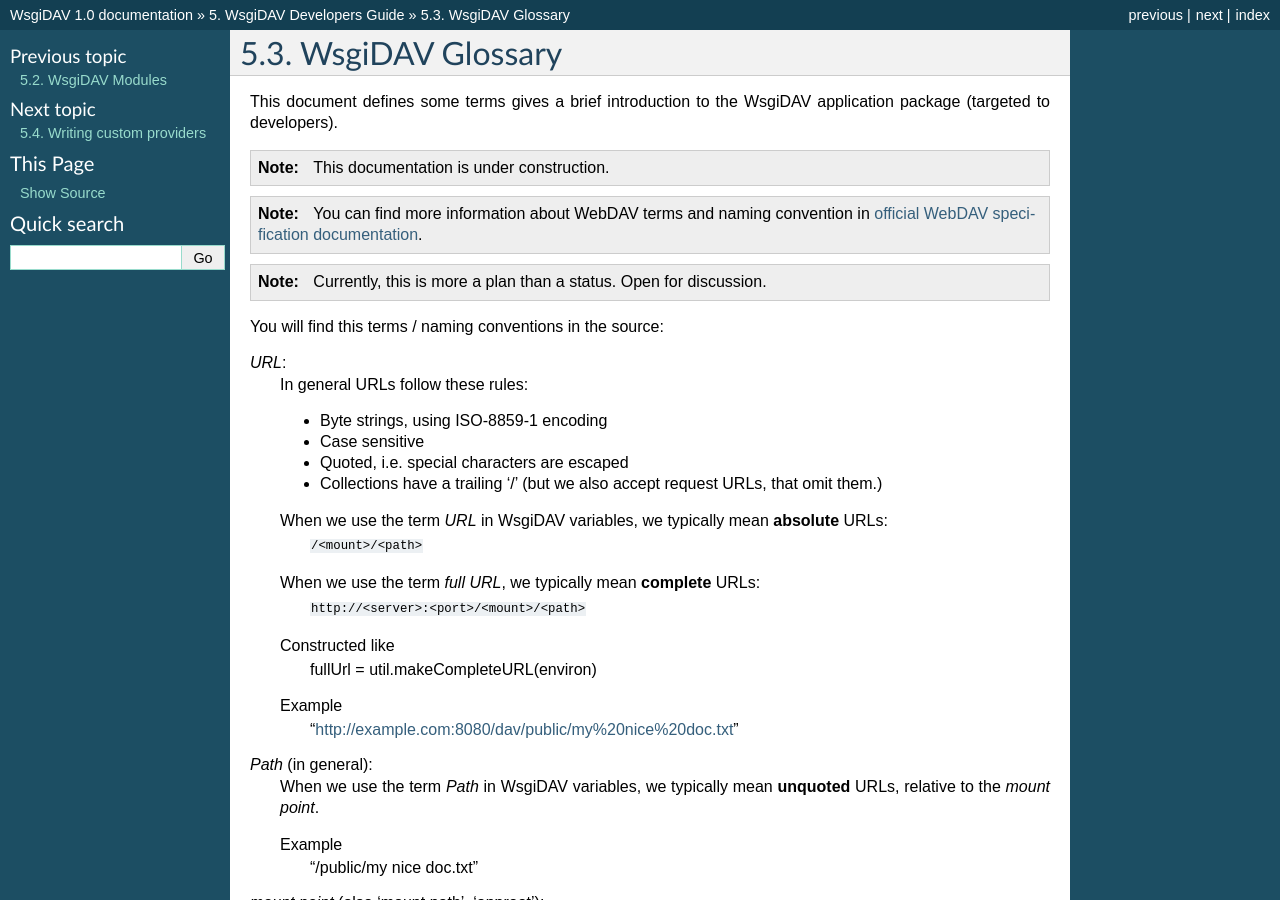
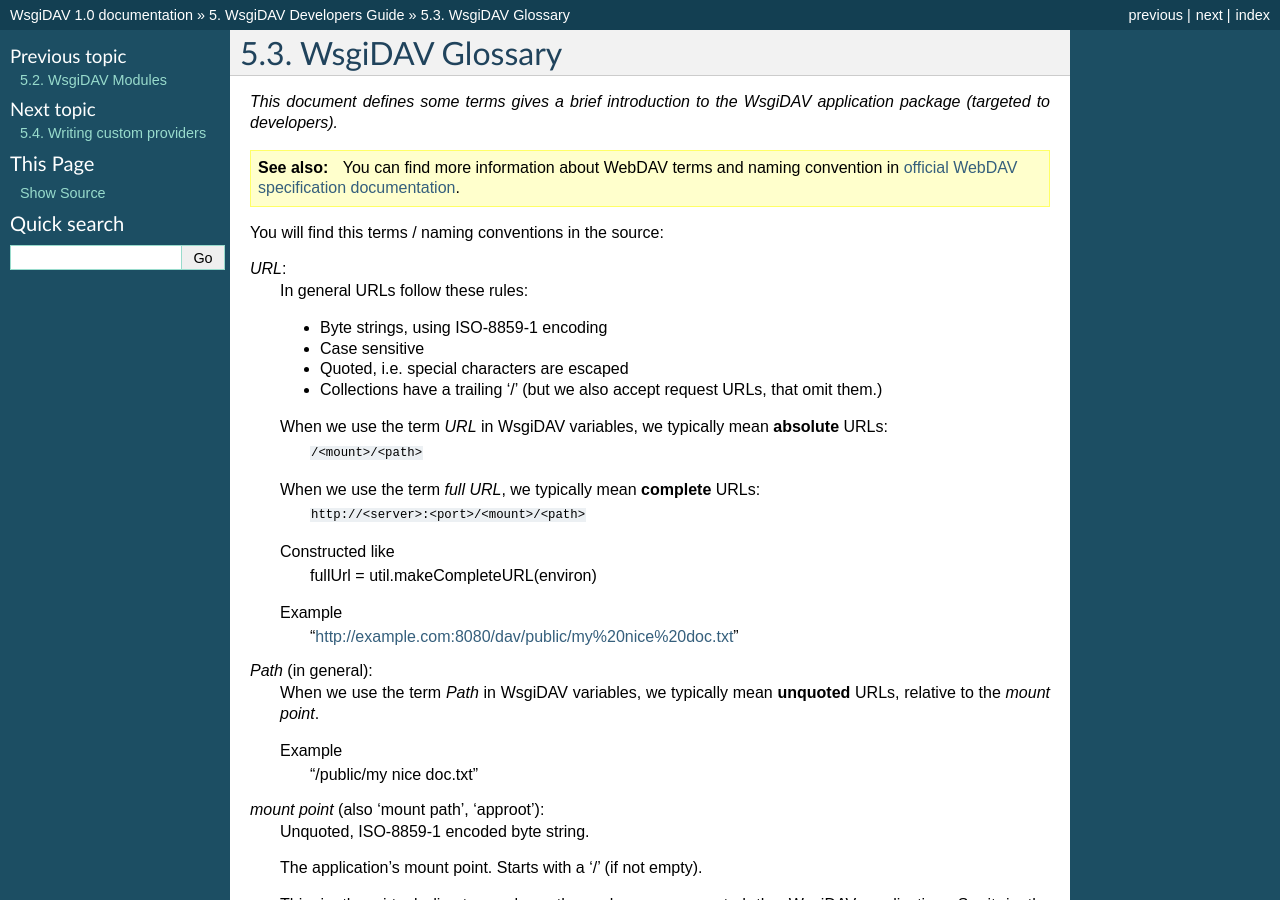
Before and after one commit to mar10/wsgidav, a Sphinx documentation site: the page built from doc/sphinx/develop-glossary.rst, in a window 1280 px wide and 900 px high. Built offline with Sphinx 7.4.7, drawn with Linux system fonts in a browser that asks for light colours.

Commit message:
Release 1.1.0

```diff
--- a/doc/sphinx/api-doc.rst
+++ b/doc/sphinx/api-doc.rst
@@ -2,7 +2,7 @@
  WsgiDAV API Doc
 **************************
 
-TODO: This section gives a brief introduction to the WsgiDAV application package
+This section gives a brief introduction to the WsgiDAV application package
 (targeted to developers).
 
 .. toctree::
--- a/doc/sphinx/develop-glossary.rst
+++ b/doc/sphinx/develop-glossary.rst
@@ -2,18 +2,12 @@
  WsgiDAV Glossary
 ******************
 
-This document defines some terms gives a brief introduction to the WsgiDAV application package
-(targeted to developers).
+*This document defines some terms gives a brief introduction to the WsgiDAV application package
+(targeted to developers).*
 
-.. note::
-   This documentation is under construction.
-
-.. note::
+.. seealso::
    You can find more information about WebDAV terms and naming convention
    in `official WebDAV specification documentation <http://www.webdav.org/specs/rfc4918.html#rfc.section.3>`_.
-
-.. note::
-   Currently, this is more a plan than a status. Open for discussion.
 
 
 You will find this terms / naming conventions in the source:
--- a/doc/sphinx/index.rst
+++ b/doc/sphinx/index.rst
@@ -5,7 +5,7 @@ WsgiDAV Documentation
 #############################
 
 :Project: WsgiDAV, https://github.com/mar10/wsgidav/
-:Copyright: Licensed under :doc:`LICENSE`
+:Copyright: Licensed under `The MIT License<https://raw.github.com/mar10/wsgidav/master/LICENSE>`_
 :Author: Martin Wendt
 :Release: |version|
 :Date: |today|
--- a/doc/sphinx/run-access.rst
+++ b/doc/sphinx/run-access.rst
@@ -4,9 +4,6 @@
 
 *This document describes, how a WsgiDAV server can be accessed with different
 clients.*
-
-See separate documents for information on :doc:`run-install` and
-:doc:`run-configure`.
 
 WsgiDAV was tested with these clients
 
--- a/doc/sphinx/run-configure-pylons.rst
+++ b/doc/sphinx/run-configure-pylons.rst
@@ -5,7 +5,6 @@
 
 .. toctree::
    :maxdepth: 1
-
 
 This example shows how configure a Pylons application, so that URLs starting
 with `/dav/...` are handled by WsgiDAV. (Tested with Pylons 0.9.7)
--- a/wsgidav/version.py
+++ b/wsgidav/version.py
@@ -4,4 +4,4 @@ Current WsgiDAV version number.
 http://peak.telecommunity.com/DevCenter/setuptools#specifying-your-project-s-version
 http://peak.telecommunity.com/DevCenter/setuptools#tagging-and-daily-build-or-snapshot-releases
 """
-__version__ = "1.1.0.pre"
+__version__ = "1.1.0"
```
Also changed, not shown: other parts of doc/sphinx/run-access.rst (+0 -2 lines), CHANGELOG.md (+1 -1 lines), doc/sphinx/run-configure.rst (+5 -2 lines).
